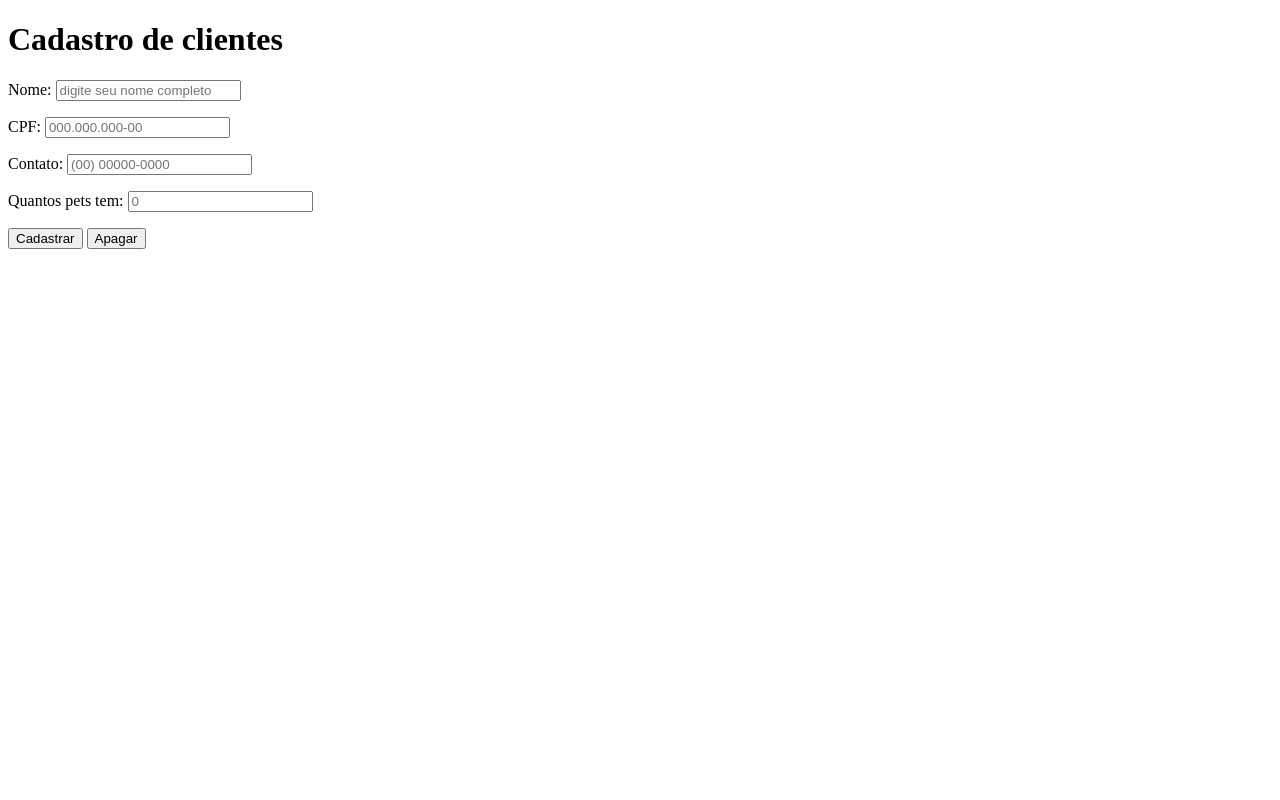
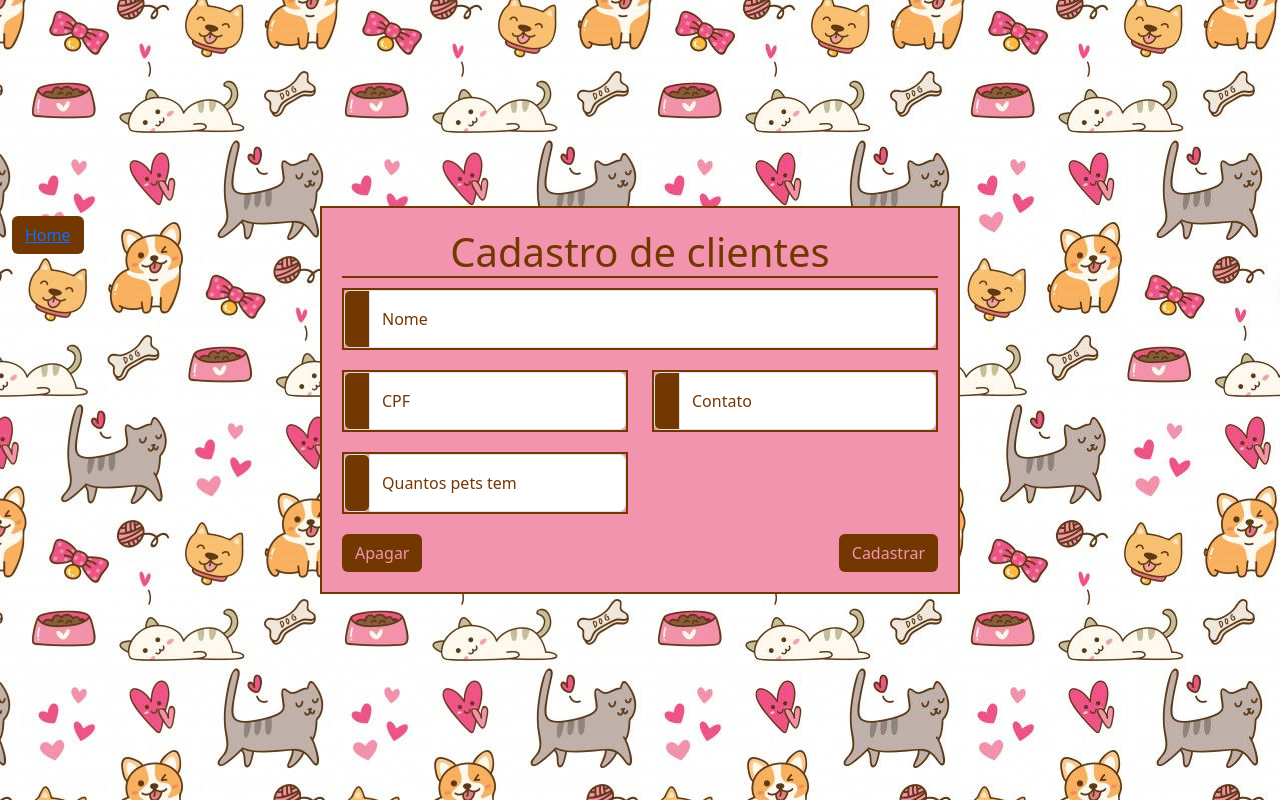
Before and after one commit to Jana-SI/pet_lovers_crud, a Flask app: page /cadastro_cliente in a window 1280 px wide. Run offline with Flask 2, Linux system fonts and the light colour scheme; some libraries are stand-ins or nearby versions.

Commit message:
front da pagina cadastro cliente 90%

```diff
--- a/src/app.py
+++ b/src/app.py
@@ -1,11 +1,13 @@
 from flask import Flask, request, render_template, redirect
 from src.db import *
+from flask_bootstrap import Bootstrap5
 
 app = Flask(__name__)
+bootstrap = Bootstrap5(app)
 
 @app.errorhandler(404)
 def not_found(e):
-  return render_template('/public/404.html')
+  return render_template('/public/error_404.html')
 
 @app.route('/')
 def index():
--- /dev/null
+++ b/src/static/css/cores.css
@@ -0,0 +1,5 @@
+:root {
+    --texto: #733702;
+    --fundo: #F294AD ;
+    --fundo2: #F2A35D;
+}
--- /dev/null
+++ b/src/static/css/style.css
@@ -0,0 +1,51 @@
+@import url("cores.css");
+
+/* css geral */
+body{
+    background-image: url(../img/fundo.jpg);
+}
+
+#rowPrincipal {
+    height: 100vh;
+}
+
+input::-webkit-outer-spin-button,
+input::-webkit-inner-spin-button {
+    /* display: none; <- Crashes Chrome on hover */
+    -webkit-appearance: none;
+    margin: 0; /* <-- Apparently some margin are still there even though it's hidden */
+}
+
+/* input[type=number] {
+    -moz-appearance:textfield; /* Firefox
+}*/
+
+/* css do cadastro do cliente */
+#colCadCli{
+    background-color: var(--fundo);
+    padding: 20px;
+    color: var(--texto);
+    border: 2px solid var(--texto);
+}
+
+#colCadCli h1{
+    border-bottom: 2px solid var(--texto);
+    margin-bottom: 10px;
+}
+
+#btnCadCliente{
+    background-color: var(--texto);
+    color: var(--fundo);
+    margin-top: 10px;
+}
+
+#colCadCli .input-group{
+    margin-top: 10px;
+    margin-bottom: 10px;
+    border: 2px solid var(--texto);
+}
+
+#colCadCli span{
+    background-color: var(--texto) !important;
+    color: var(--fundo) !important;
+}
--- a/src/templates/base.html
+++ b/src/templates/base.html
@@ -4,11 +4,40 @@
     <meta charset="UTF-8">
     <meta http-equiv="X-UA-Compatible" content="IE=edge">
     <meta name="viewport" content="width=device-width, initial-scale=1.0">
+
+    <!-- css -->
+    <link rel="stylesheet" href="{{ url_for('static', filename='css/style.css')}}">
+
+    <!-- js -->
+    <script src="{{ url_for('static', filename='js/mascara.js') }}"></script>
+
+    <!-- bootstrap -->
+    <link href="https://cdn.jsdelivr.net/npm/bootstrap@5.3.0-alpha1/dist/css/bootstrap.min.css" rel="stylesheet" integrity="sha384-GLhlTQ8iRABdZLl6O3oVMWSktQOp6b7In1Zl3/Jr59b6EGGoI1aFkw7cmDA6j6gD" crossorigin="anonymous">
+    <script src="https://cdn.jsdelivr.net/npm/bootstrap@5.3.0-alpha1/dist/js/bootstrap.bundle.min.js" integrity="sha384-w76AqPfDkMBDXo30jS1Sgez6pr3x5MlQ1ZAGC+nuZB+EYdgRZgiwxhTBTkF7CXvN" crossorigin="anonymous"></script>
+    <script src="https://cdn.jsdelivr.net/npm/@popperjs/core@2.11.6/dist/umd/popper.min.js" integrity="sha384-oBqDVmMz9ATKxIep9tiCxS/Z9fNfEXiDAYTujMAeBAsjFuCZSmKbSSUnQlmh/jp3" crossorigin="anonymous"></script>
+    <script src="https://cdn.jsdelivr.net/npm/bootstrap@5.3.0-alpha1/dist/js/bootstrap.min.js" integrity="sha384-mQ93GR66B00ZXjt0YO5KlohRA5SY2XofN4zfuZxLkoj1gXtW8ANNCe9d5Y3eG5eD" crossorigin="anonymous"></script>
+
+    {% block styles %}
+        <!-- Bootstrap CSS -->
+        {{ bootstrap.load_css() }}
+    {% endblock %}
+
     <title>Pet Lovers</title>
 </head>
 <body>
-    {% block content %}
+    <div class="container-fluid">
+        <div class="row align-items-center" id="rowPrincipal">
+            <div class="col">
+                {% block content %}
 
-    {% endblock %}
+                {% endblock %}
+
+                {% block scripts %}
+                    <!-- Optional JavaScript -->
+                    {{ bootstrap.load_js() }}
+                {% endblock %}
+            </div>
+        </div>
+    </div>
 </body>
 </html>
--- a/src/templates/public/Cliente/cadastro_cliente.html
+++ b/src/templates/public/Cliente/cadastro_cliente.html
@@ -1,26 +1,69 @@
 {% extends "base.html" %}
+{% from 'bootstrap5/utils.html' import render_icon %}
 
 {% block content %}
+<div class="position-relative">
+    <div class="position-absolute top-0 start-0">
+        <button class="btn" id="btnCadCliente"><a href="{{url_for('index')}}">{{render_icon('box2-heart-fill')}} Home</a></button>
+    </div>
+</div>
+<div class="row justify-content-center">
+    <div id="colCadCli" class="col-8 col-sm-8 col-md-6 col-lg-6 col-xl-6 col-xxl-6">
 
-<h1>Cadastro de clientes</h1>
+        <h1 class="text-center">{{render_icon('person-hearts')}} Cadastro de clientes</h1>
 
-<form method="POST">
-    <p>Nome:
-        <input type="text" id="nome" name="nome" placeholder="digite seu nome completo"  max="50">
-    </p>
+        <form method="POST">
 
-    <p>CPF:
-        <input type="number" id="cpf" name="cpf" placeholder="000.000.000-00">
-    </p>
-    <p>Contato:
-        <input type="tel" id="telefone" name="telefone" placeholder="(00) 00000-0000"  max="20">
-    </p>
-    <p>Quantos pets tem:
-        <input type="number" id="numPet" name="numPet" placeholder="0"  max="50">
-    </p>
+            <div class="input-group">
+                <span class="input-group-text">{{render_icon('person-plus-fill')}}</span>
+                <div class="form-floating">
+                    <input class="form-control" type="text" id="nome" name="nome" placeholder="digite seu nome completo"
+                        max="50" required>
+                    <label for="nome">Nome</label>
+                </div>
+            </div>
 
-    <button type="submit" id="btnCadCliente">Cadastrar</button>
-    <button type="reset" id="btnCadCliente">Apagar</button>
-</form>
+            <div class="row">
+                <div class="col-6">
+                    <div class="input-group">
+                        <span class="input-group-text">{{render_icon('card-text')}}</span>
+                        <div class="form-floating">
+                            <input class="form-control" type="text" id="cpf" name="cpf" placeholder="000.000.000-00"
+                                oninput="mascaraCPF(this)" required>
+                            <label for="cpf">CPF</label>
+                        </div>
+                    </div>
+                </div>
+                <div class="col-6">
 
+                    <div class="input-group">
+                        <span class="input-group-text">{{render_icon('telephone-fill')}}</span>
+                        <div class="form-floating">
+                            <input class="form-control" type="tel" id="telefone" name="telefone"
+                                placeholder="(00) 00000-0000" max="20" onkeydown="return mascaraTelefone(event)"
+                                required>
+                            <label for="telefone">Contato</label>
+                        </div>
+                    </div>
+                </div>
+            </div>
+            <div class="row">
+                <div class="col-6">
+                    <div class="input-group has-validation">
+                        <span class="input-group-text">{{render_icon('clipboard-heart-fill')}}</span>
+                        <div class="form-floating is-invalid">
+                            <input class="form-control" type="number" id="numPet" name="numPet" placeholder="0" max="50"
+                                required>
+                            <label for="numPet">Quantos pets tem</label>
+                        </div>
+                    </div>
+                </div>
+            </div>
+
+            <button class="btn" type="reset" id="btnCadCliente">Apagar</button>
+            <button class="btn float-end" type="submit" id="btnCadCliente">Cadastrar</button>
+
+        </form>
+    </div>
+</div>
 {% endblock %}
```
Also changed, not shown: src/static/js/mascara.js (added, +49 -0 lines), src/static/img/fundo.jpg (added).
